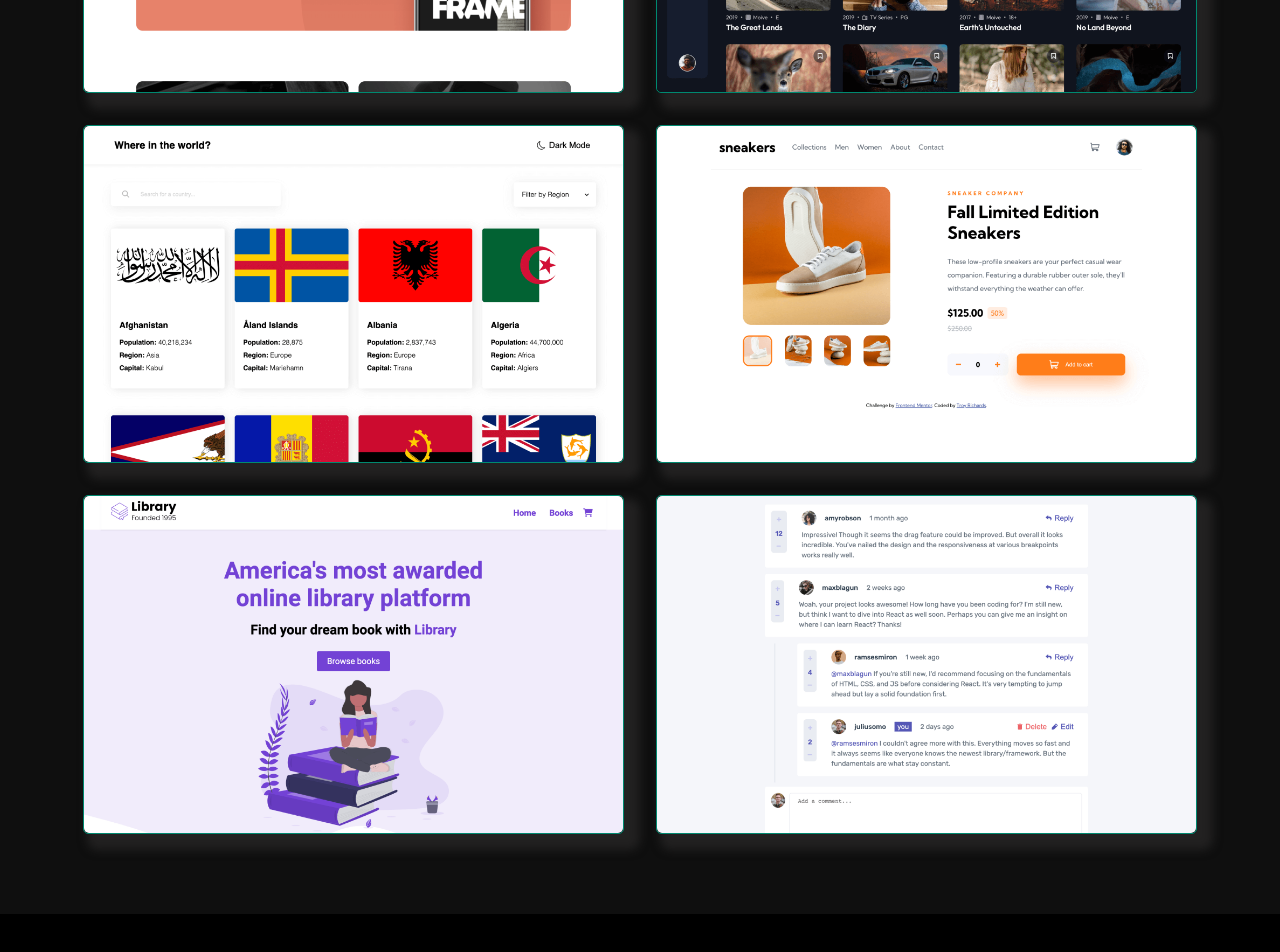
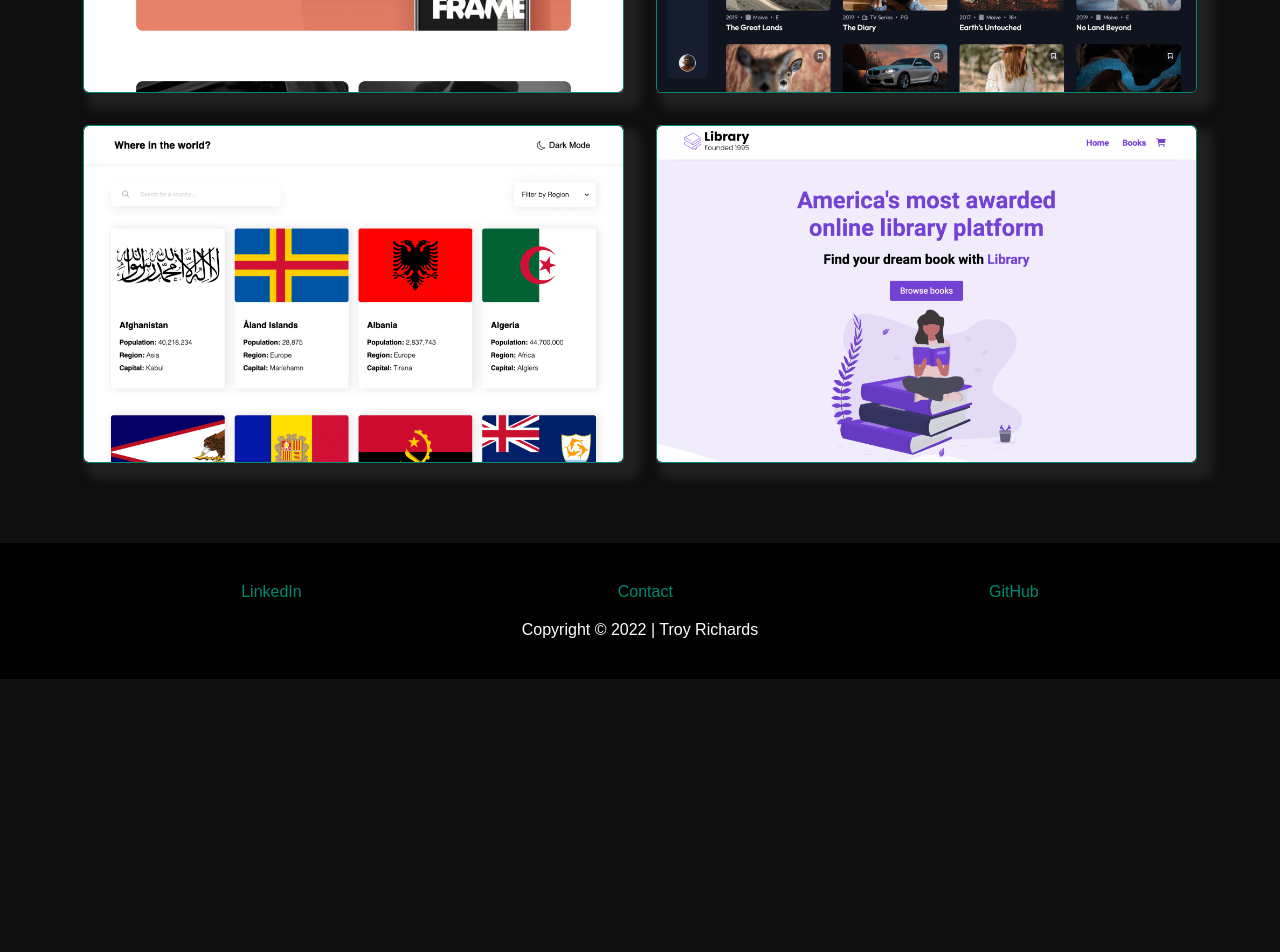
Before and after one commit to TroyRichardsDA/Portfolio-React-Revamp, a React (Create React App) app: page / in a window 1280 px wide. Shown: the part 2780-3732 px from the top of the page. After the commit the page ends 3459 px from the top, so only its background shows below. Built offline with nearby package versions, Linux system fonts and the light colour scheme.

Commit message:
Added faded in to Skills | Removed 2 projects from projects

```diff
--- a/src/Components/Projects/Projects.js
+++ b/src/Components/Projects/Projects.js
@@ -3,9 +3,7 @@ import { motion } from "framer-motion";
 import Designo from "../../images/designo.webp";
 import EWA from "../../images/entertainment-web-app.webp";
 import WhereInTheWorld from "../../images/where-in-the-world.webp";
-import Sneaker from "../../images/sneaker.webp";
 import Library from "../../images/library.webp";
-import ChatRoom from "../../images/chat-room.webp";
 
 const Project = lazy(() => import("./Project/Project"));
 
@@ -40,12 +38,12 @@ const Projects = () => {
                   messages? I'm sure we can work something out.
                 </>
               }
-              devWith="React, Framer Motion, Sass w/ Gulp, React-Router"
+              devWith="React, Sass"
               x="0"
               y="300"
             />
             <Project
-              title="Entertainment-Web-App"
+              title="EWA | Entertainment-Web-App"
               img={EWA}
               liveSite="https://ayetone.github.io/entertainment-web-app/"
               sourceCode="https://github.com/AyeTone/entertainment-web-app"
@@ -58,7 +56,7 @@ const Projects = () => {
                   promise you'll love it even though you can't watch anything.
                 </>
               }
-              devWith="React, Sass, React Router, React Context"
+              devWith="React, React Context, Sass, TypeScript"
               y="0"
               x="300"
             />
@@ -84,27 +82,9 @@ const Projects = () => {
                   API! T'was but tah messenger I was.
                 </>
               }
-              devWith="React, TypeScript, Sass w/Gulp, BEM, REST API"
+              devWith="React, React Context, TypeScript, Sass, REST API"
               y="-300"
               x="0"
-            />
-            <Project
-              title="Sneaker"
-              img={Sneaker}
-              liveSite="https://ayetone.github.io/ecommerce-product-page/"
-              sourceCode="https://github.com/AyeTone/ecommerce-product-page"
-              desc={
-                <>
-                  Did you ever want to not buy something? You came to the right
-                  place! This website allows users{" "}
-                  <small>{"(Meaning you... maybe)"}</small> to cycle through the
-                  display options, add/remove items from a cart and not buy it!
-                  Exciting Right!?!?!
-                </>
-              }
-              devWith="React, TypeScript, Sass w/gulp, BEM"
-              x="300"
-              y="0"
             />
             <Project
               title="Library"
@@ -121,28 +101,9 @@ const Projects = () => {
                   and go not checkout in the cart. Come not shop today!
                 </>
               }
-              devWith="React, React Router, BEM"
+              devWith="React"
               y="0"
               x="-300"
-            />
-            <Project
-              title="Chat Room"
-              img={ChatRoom}
-              liveSite="https://ayetone.github.io/interactive-comment-section/"
-              sourceCode="https://github.com/AyeTone/interactive-comment-section"
-              desc={
-                <>
-                  Ever wanted a comment section all to yourself? Look no
-                  further! This UI allows you <small>{"(the user)"}</small> to
-                  talk yourself, edit your cringe, and delete it once your
-                  filled with regret! This UI was brought to you by Troy and
-                  sponsered by Handsome JACK!
-                  <small>{"(Not really)"}</small>
-                </>
-              }
-              devWith="React, Sass w/ Gulp, BEM"
-              x="0"
-              y="300"
             />
           </Suspense>
         </div>
--- a/src/Components/Skills.js
+++ b/src/Components/Skills.js
@@ -6,6 +6,7 @@ import Js from "../assets/js.webp";
 import Ts from "../assets/typescript.webp";
 import Sass from "../assets/sass.webp";
 import Git from "../assets/git.webp";
+import { motion } from "framer-motion";
 
 const Skills = () => {
   const skills = [
@@ -36,7 +37,13 @@ const Skills = () => {
   ];
 
   return (
-    <div className="skills">
+    <motion.div
+      initial={{ opacity: 0, y: 20 }}
+      whileInView={{ opacity: 1, y: 0 }}
+      transition={{ duration: 1 }}
+      viewport={{ once: true }}
+      className="skills"
+    >
       <div className="skills__container container">
         <h2 className="section__title skills__title">
           <b className="important-text">S</b>kills
@@ -51,7 +58,7 @@ const Skills = () => {
           ))}
         </div>
       </div>
-    </div>
+    </motion.div>
   );
 };
 
```
